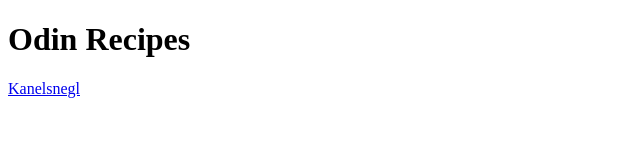
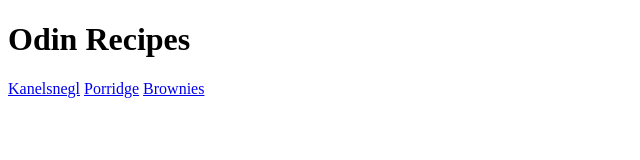
Before and after one commit to Distinct-Witness/odin-recipes, a plain HTML site: page index.html in a window 1280 px wide. Shown: the whole page, without its empty margins (0-640 px from the left). Drawn offline with Linux system fonts and the light colour scheme.

Commit message:
Added links to porridge and brownies pages

```diff
--- a/index.html
+++ b/index.html
@@ -9,5 +9,10 @@
     <h1>Odin Recipes</h1>
 
     <a href="recipes/kanelsnegl.html">Kanelsnegl</a>
+
+    <a href="recipes/porridge.html">Porridge</a>
+
+    <a href="recipes/brownies">Brownies</a>
+
 </body>
 </html>
```
